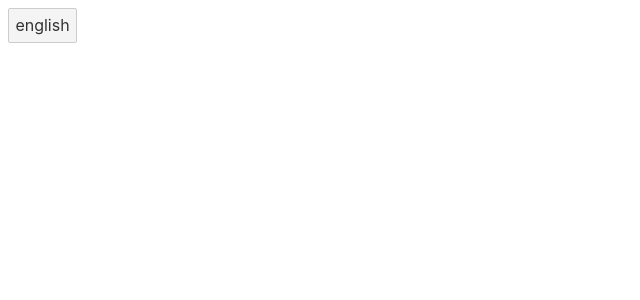
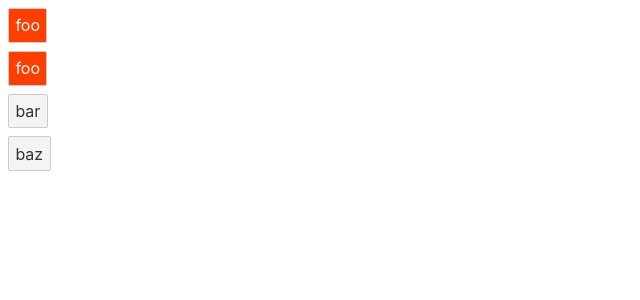
Before and after one commit to Annie-Huang/my-svelte-project2, a Svelte app: page / in a window 1280 px wide. Shown: the top 300 px of the page, without its empty margins (0-640 px from the left). Built offline with nearby package versions, Linux system fonts and the light colour scheme.

Commit message:
Classes - The class directive

```diff
--- a/src/App.svelte
+++ b/src/App.svelte
@@ -1,71 +1,35 @@
-<!--From Actions/Adding parameters to-->
+<!--From Classes/The class directive to-->
 <script>
-    let language = "english";
+    let current = 'foo';
+</script>
 
-    const translations = {
-        english: {
-            tooltip: "Switch Languages",
-        },
-        latin: {
-            tooltip: "Itchsway Anguageslay",
-        }
-    };
-
-    function tooltip(node, text) {
-        const tooltip = document.createElement('div');
-        tooltip.textContent = text;
-
-        Object.assign(tooltip.style, {
-            position: 'absolute',
-            background: 'black',
-            color: 'white',
-            padding: '0.5em 1em',
-            fontSize: '12px',
-            pointerEvents: 'none',
-            transform: 'translate(5px, -50%)',
-            borderRadius: '2px',
-            transition: 'opacity 0.4s'
-        });
-
-        function position() {
-            const { top, right, bottom } = node.getBoundingClientRect();
-            tooltip.style.top = `${(top + bottom) / 2}px`;
-            tooltip.style.left = `${right}px`;
-        }
-
-        function append() {
-            document.body.appendChild(tooltip);
-            tooltip.style.opacity = 0;
-            setTimeout(() => tooltip.style.opacity = 1);
-            position();
-        }
-
-        function remove() {
-            tooltip.remove();
-        }
-
-        node.addEventListener('mouseenter', append);
-        node.addEventListener('mouseleave', remove);
-
-        return {
-            update(text) {
-                tooltip.textContent = text;
-                position();
-            },
-
-            destroy() {
-                tooltip.remove();
-                node.removeEventListener('mouseenter', append);
-                node.removeEventListener('mouseleave', remove);
-            }
-        };
+<style>
+    button {
+        display: block;
     }
 
-    function toggleLanguage() {
-        language = language === 'english' ? 'latin' : 'english'
+    .active {
+        background-color: #ff3e00;
+        color: white;
     }
-</script>
+</style>
 
-<button on:click={toggleLanguage} use:tooltip={translations[language].tooltip}>
-    {language}
-</button>
+<button
+        class="{current === 'foo' ? 'active' : ''}"
+        on:click="{() => current = 'foo'}"
+>foo</button>
+
+<button
+        class:active="{current === 'foo'}"
+        on:click="{() => current = 'foo'}"
+>foo</button>
+
+<button
+        class="{current === 'bar' ? 'active' : ''}"
+        on:click="{() => current = 'bar'}"
+>bar</button>
+
+<button
+        class="{current === 'baz' ? 'active' : ''}"
+        on:click="{() => current = 'baz'}"
+>baz</button>
```
Also changed, not shown: src/App30.svelte (added, +71 -0 lines).
